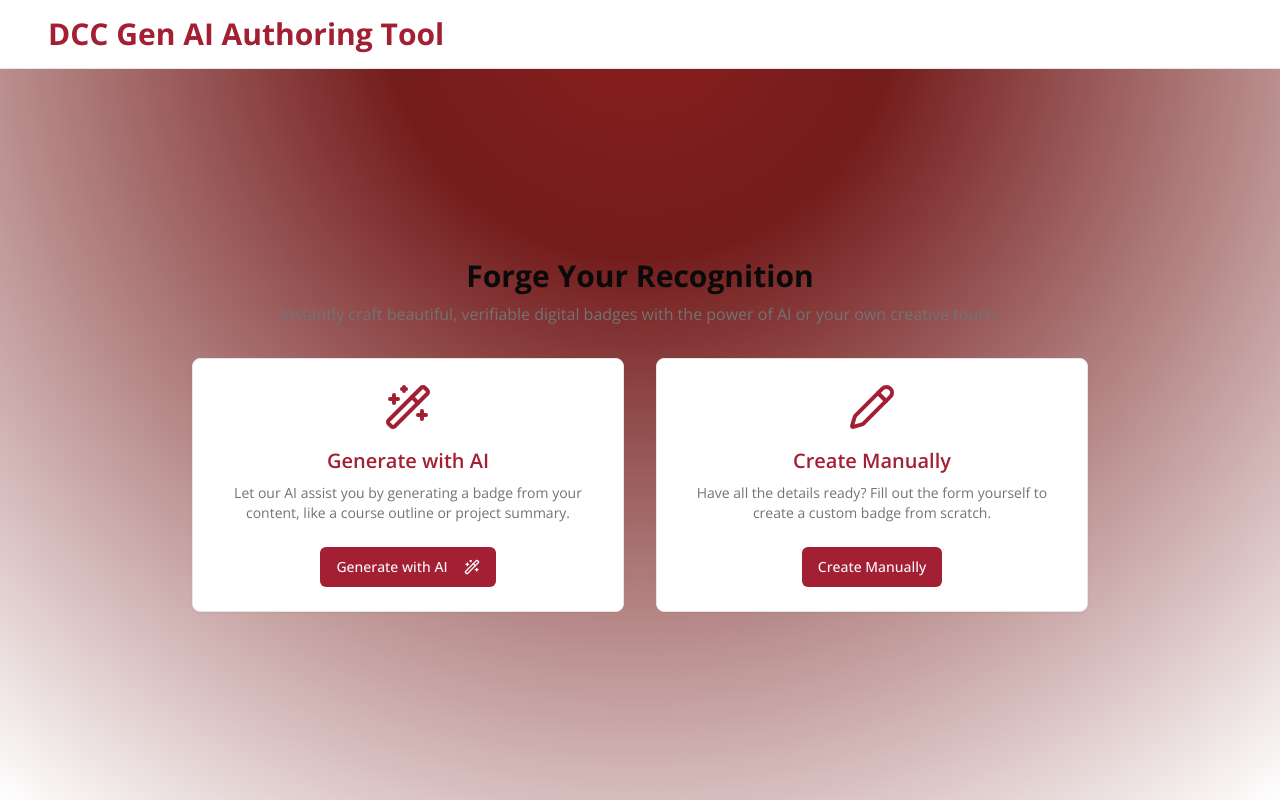
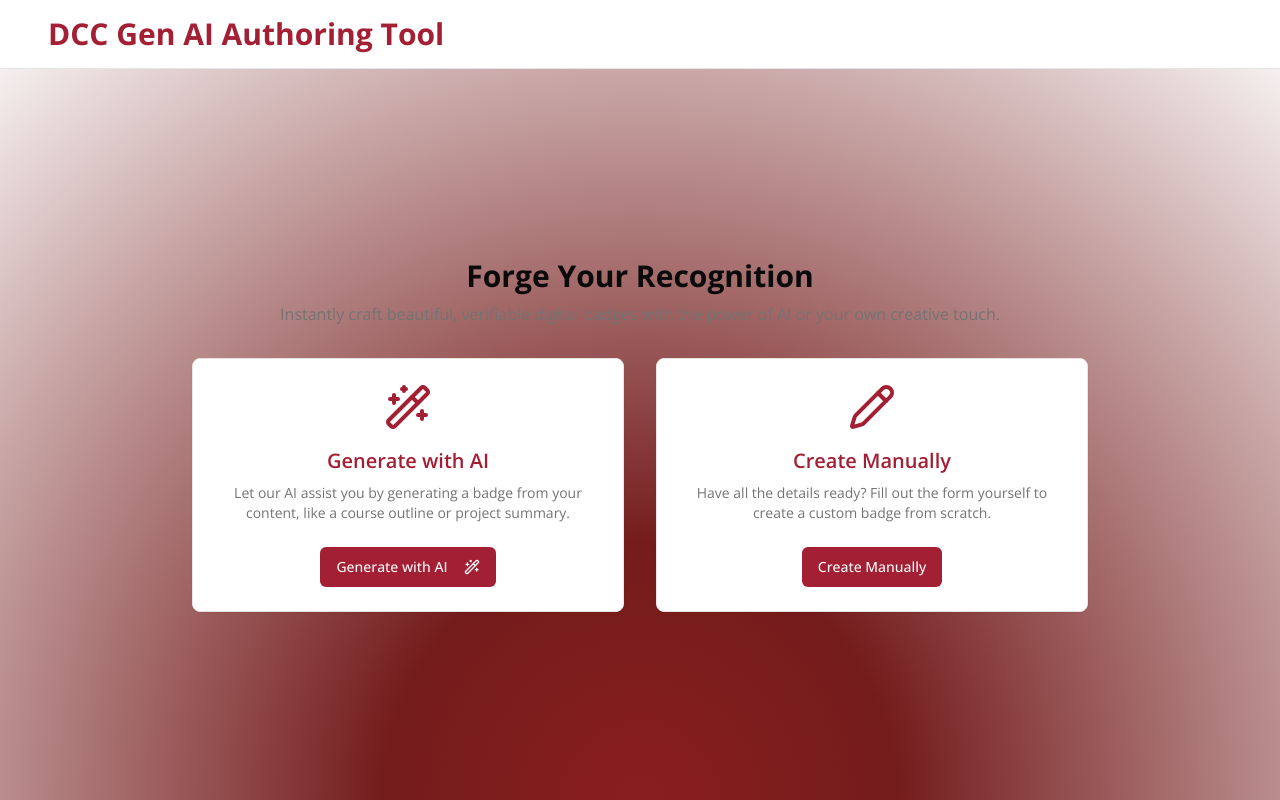
Before and after one commit to oneorigin-2-0/dcc-credential-co-writer, a Next.js app in the folder frontend/: page / in a window 1280 px wide. Built offline with nearby package versions, Linux system fonts and the light colour scheme.

Commit message:
Okay, Can you reverse the gradient ? I meant, i see the red on top, ins

```diff
--- a/frontend/src/app/layout.tsx
+++ b/frontend/src/app/layout.tsx
@@ -19,7 +19,7 @@ export default function RootLayout({
   return (
     <html lang="en" className="light">
       <body className={`${openSans.variable} font-sans antialiased`} style={{
-          background: 'radial-gradient(circle at center top, rgb(138, 30, 30) 0%, rgb(116, 28, 28) 25%, rgb(255, 255, 255) 100%)',
+          background: 'radial-gradient(circle at center bottom, rgb(138, 30, 30) 0%, rgb(116, 28, 28) 25%, rgb(255, 255, 255) 100%)',
         }}>
         {children}
         <Toaster />
```
